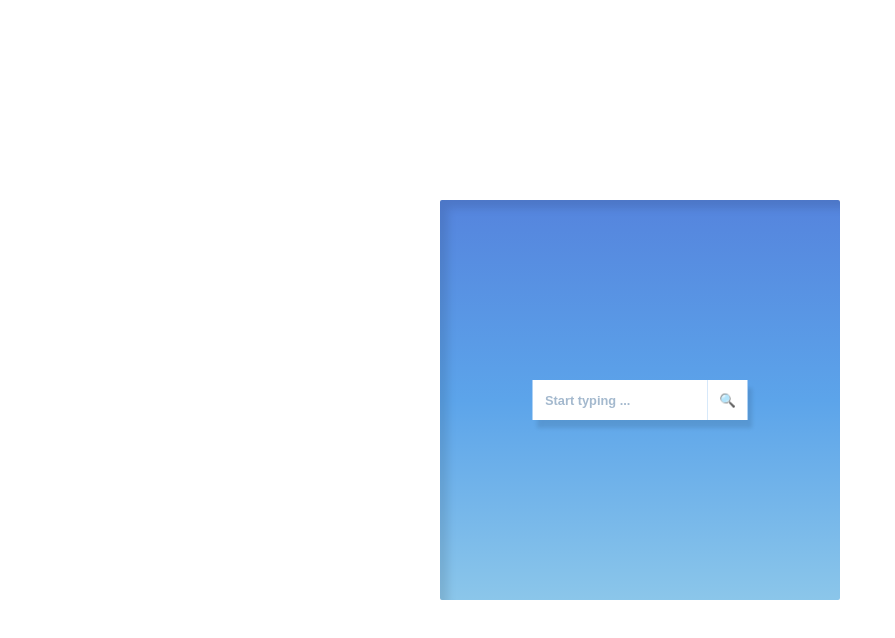
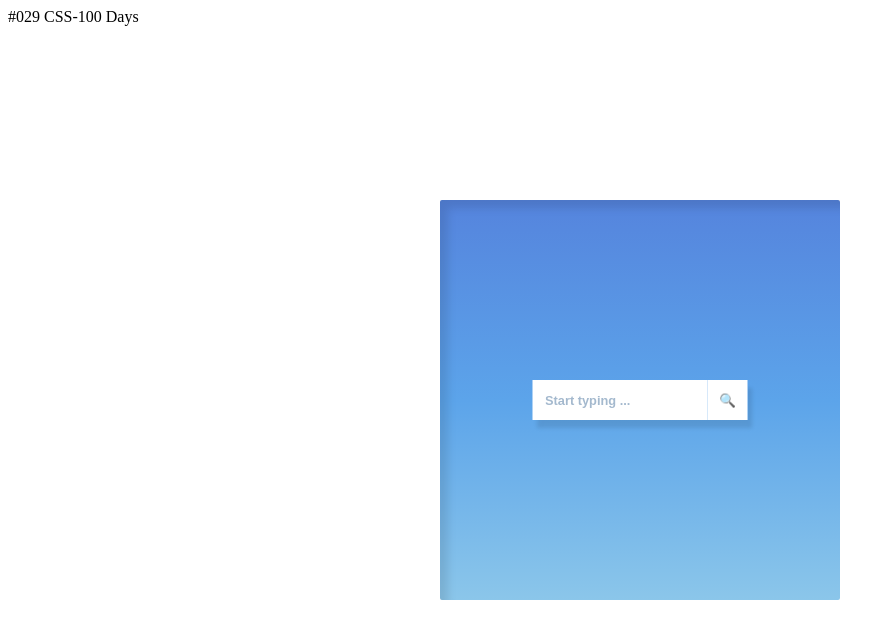
Before and after one commit to Haloren/CSS-100Days, a plain HTML site: page 029/index.html in a window 1280 px wide. Shown: the whole page, without its empty margins (0-895 px from the left). Drawn offline with Linux system fonts and the light colour scheme.

```diff
--- a/029/index.html
+++ b/029/index.html
@@ -7,6 +7,8 @@
         <title>029</title>
         <link rel="stylesheet" href="main.css">
     </head>
+
+    <header>#029 CSS-100 Days</header>
 
     <body>
         <div class="frame">
```
Also changed, not shown: 1 other file.
